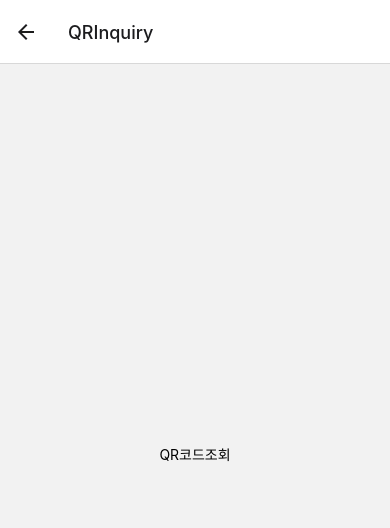
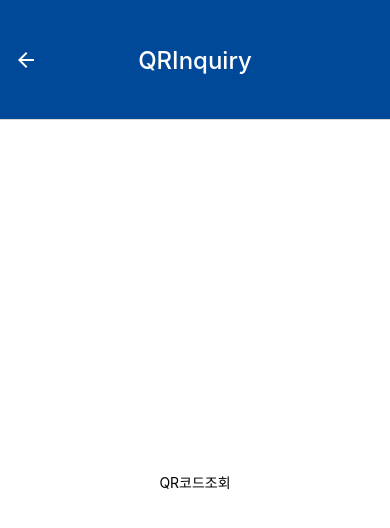
Before and after one commit to lljuhee/CapstoneDesign, a React Native app: screen /QRInquiry in a window 390 px wide. Shown: the top 528 px of the page. Built offline with nearby package versions, Linux system fonts and the light colour scheme.

Commit message:
Update Stack.js

```diff
--- a/src/navigations/Stack.js
+++ b/src/navigations/Stack.js
@@ -7,8 +7,29 @@ const Stack = createStackNavigator();
 
 const StackNav = () => {
     return (
-        <Stack.Navigator initialRouteName="Login">
-          <Stack.Screen name="Login" component={Login} />
+        <Stack.Navigator
+          initialRouteName="Login"
+          screenOptions={{
+            cardStyle: { backgroundColor : '#ffffff'},
+            headerStyle: {
+              height : 120,
+              backgroundColor :'#004898',
+            },
+          headerTitleStyle : {
+            fontSize : 24,
+            color: '#ffffff',
+          },
+          headerTitleAlign : 'center',
+
+          headerBackTitle : '',
+          headerBackTitleVisible : false,
+          headerBackTitleStyle: {fontSize:26},
+          headerTintColor : '#ffffff',
+
+          }}
+
+        >
+          <Stack.Screen name="Login" component={Login} options = {{ headerShown : false }}/>
           <Stack.Screen name="Home" component={Home} />
           <Stack.Screen name="Reservation" component={Reservation} />
           <Stack.Screen name="ReservationInquiry" component={ReservationInquiry} />
```
